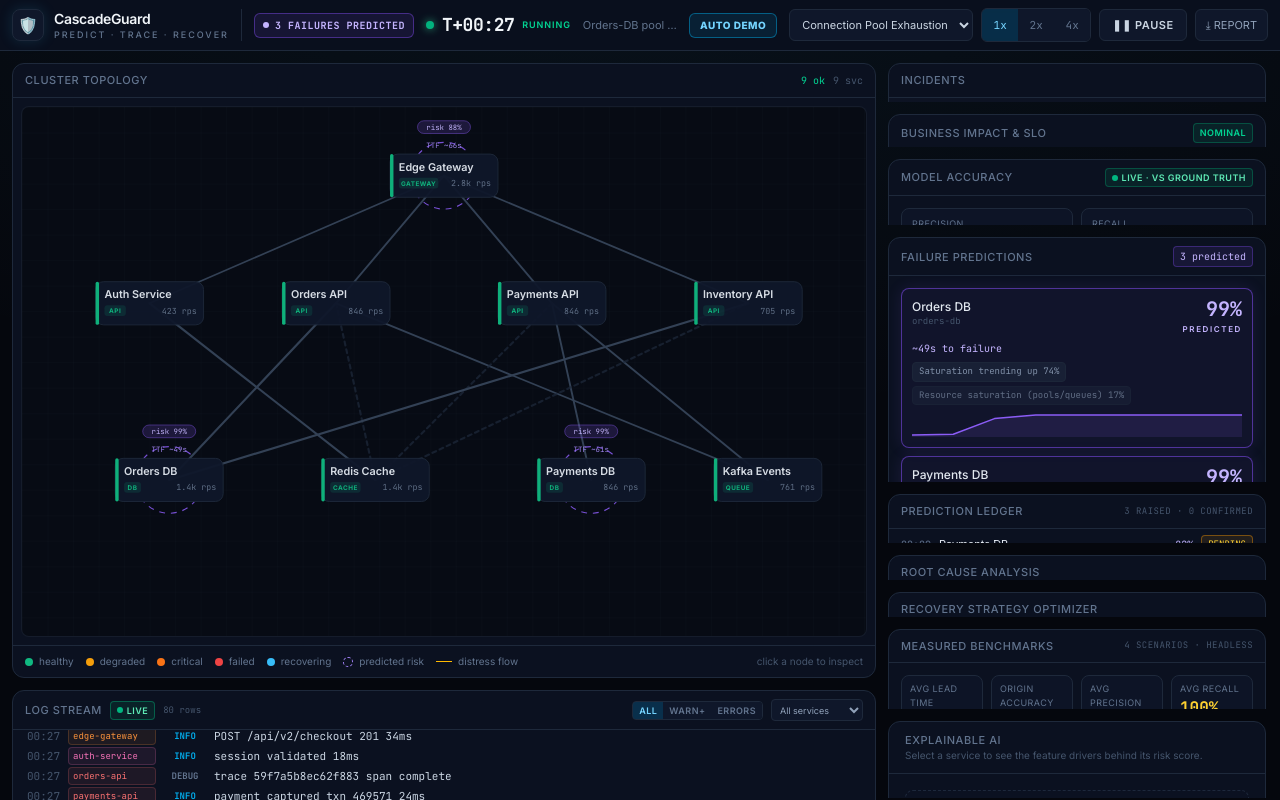
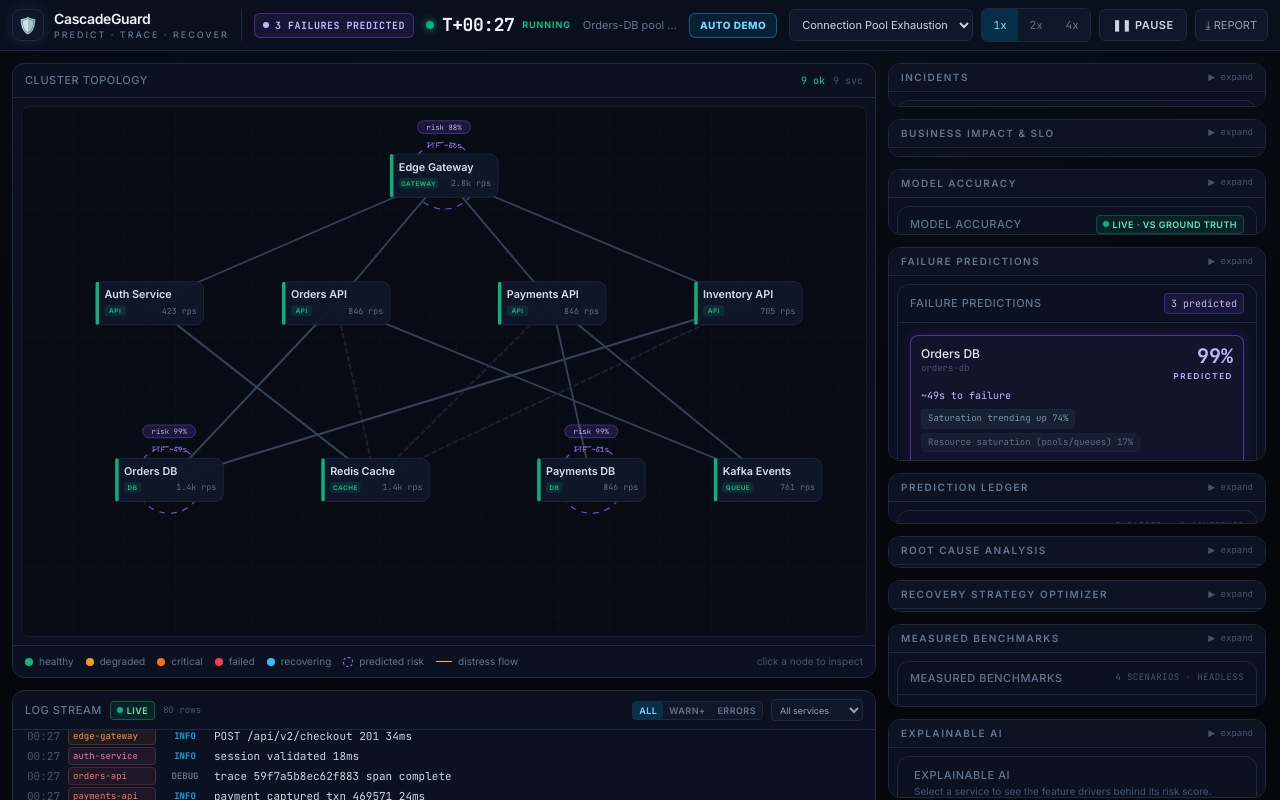
Before and after one commit to pal-123456789/cascadeguard, a React (Vite) app: page / in a window 1280 px wide. Shown: the top 800 px of the page. Built offline with nearby package versions, Linux system fonts and the light colour scheme.

Commit message:
fix: accordion sub-sections (click to expand/collapse)

```diff
--- a/src/App.tsx
+++ b/src/App.tsx
@@ -33,6 +33,8 @@ export default function App() {
   const handleSelect = useCallback((id: ServiceId) => {
     setSelected((prev) => (prev === id ? null : id))
   }, [])
+
+  const [expandedSection, setExpandedSection] = useState<string | null>(null)
 
   const [judgeTour, setJudgeTour] = useState<number | null>(
     typeof window !== 'undefined' && window.location.search.includes('judge=1') ? 0 : null,
@@ -237,25 +239,31 @@ export default function App() {
         </div>
 
         <aside className="flex flex-col gap-3 lg:sticky lg:top-[57px] lg:max-h-[calc(100vh-65px)] lg:overflow-y-auto lg:pr-0.5">
-          <div className="panel-scroll"><IncidentPanel incidents={snap.incidents} alerts={snap.alerts} simTime={snap.simTime} /></div>
-          <div className="panel-scroll"><ImpactPanel impact={snap.impact} services={snap.services} /></div>
-          <div className="panel-scroll"><AccuracyPanel accuracy={snap.accuracy} /></div>
-          <div className="panel-scroll"><RiskPanel
-            risks={snap.risks}
-            services={snap.services}
-            selectedId={selected}
-            tick={snap.tick}
-            scenarioId={snap.scenarioId}
-          /></div>
-          <div className="panel-scroll"><PredictionLedger ledger={snap.ledger} services={snap.services} /></div>
-          <div className="panel-scroll"><RootCausePanel hypotheses={snap.rootCauses} services={snap.services} /></div>
-          <div className="panel-scroll"><RecoveryPanel
-            projections={snap.projections}
-            appliedStrategies={snap.appliedStrategies}
-            services={snap.services}
-          /></div>
-          <div className="panel-scroll"><BenchmarksPanel /></div>
-          <div className="panel-scroll"><ExplainablePanel service={selected ? snap.services[selected] ?? null : Object.values(snap.services).find((s) => s.status !== 'healthy') ?? null} /></div>
+          {[
+            { id: 'incidents', label: 'INCIDENTS', comp: <IncidentPanel incidents={snap.incidents} alerts={snap.alerts} simTime={snap.simTime} /> },
+            { id: 'impact', label: 'BUSINESS IMPACT & SLO', comp: <ImpactPanel impact={snap.impact} services={snap.services} /> },
+            { id: 'accuracy', label: 'MODEL ACCURACY', comp: <AccuracyPanel accuracy={snap.accuracy} /> },
+            { id: 'risk', label: 'FAILURE PREDICTIONS', comp: <RiskPanel risks={snap.risks} services={snap.services} selectedId={selected} tick={snap.tick} scenarioId={snap.scenarioId} /> },
+            { id: 'ledger', label: 'PREDICTION LEDGER', comp: <PredictionLedger ledger={snap.ledger} services={snap.services} /> },
+            { id: 'rootcause', label: 'ROOT CAUSE ANALYSIS', comp: <RootCausePanel hypotheses={snap.rootCauses} services={snap.services} /> },
+            { id: 'recovery', label: 'RECOVERY STRATEGY OPTIMIZER', comp: <RecoveryPanel projections={snap.projections} appliedStrategies={snap.appliedStrategies} services={snap.services} /> },
+            { id: 'benchmarks', label: 'MEASURED BENCHMARKS', comp: <BenchmarksPanel /> },
+            { id: 'explainable', label: 'EXPLAINABLE AI', comp: <ExplainablePanel service={selected ? snap.services[selected] ?? null : Object.values(snap.services).find((s) => s.status !== 'healthy') ?? null} /> },
+          ].map((sec) => (
+            <div
+              key={sec.id}
+              className={`panel-scroll rounded-xl border border-edge bg-panel transition-all duration-300 cursor-pointer hover:border-slate-600 ${expandedSection === sec.id ? 'max-h-[500px]' : 'max-h-[240px]'}`}
+              onClick={() => setExpandedSection(expandedSection === sec.id ? null : sec.id)}
+            >
+              <div className="flex items-center justify-between px-3 py-1.5 border-b border-edge bg-panel2/40">
+                <span className="text-[10px] font-semibold uppercase tracking-[0.15em] text-slate-500">{sec.label}</span>
+                <span className="text-[9px] font-mono text-slate-600">{expandedSection === sec.id ? '▼ collapse' : '▶ expand'}</span>
+              </div>
+              <div className={`${expandedSection === sec.id ? 'p-3' : 'p-2'}`}>
+                {sec.comp}
+              </div>
+            </div>
+          ))}
         </aside>
       </main>
 
```
